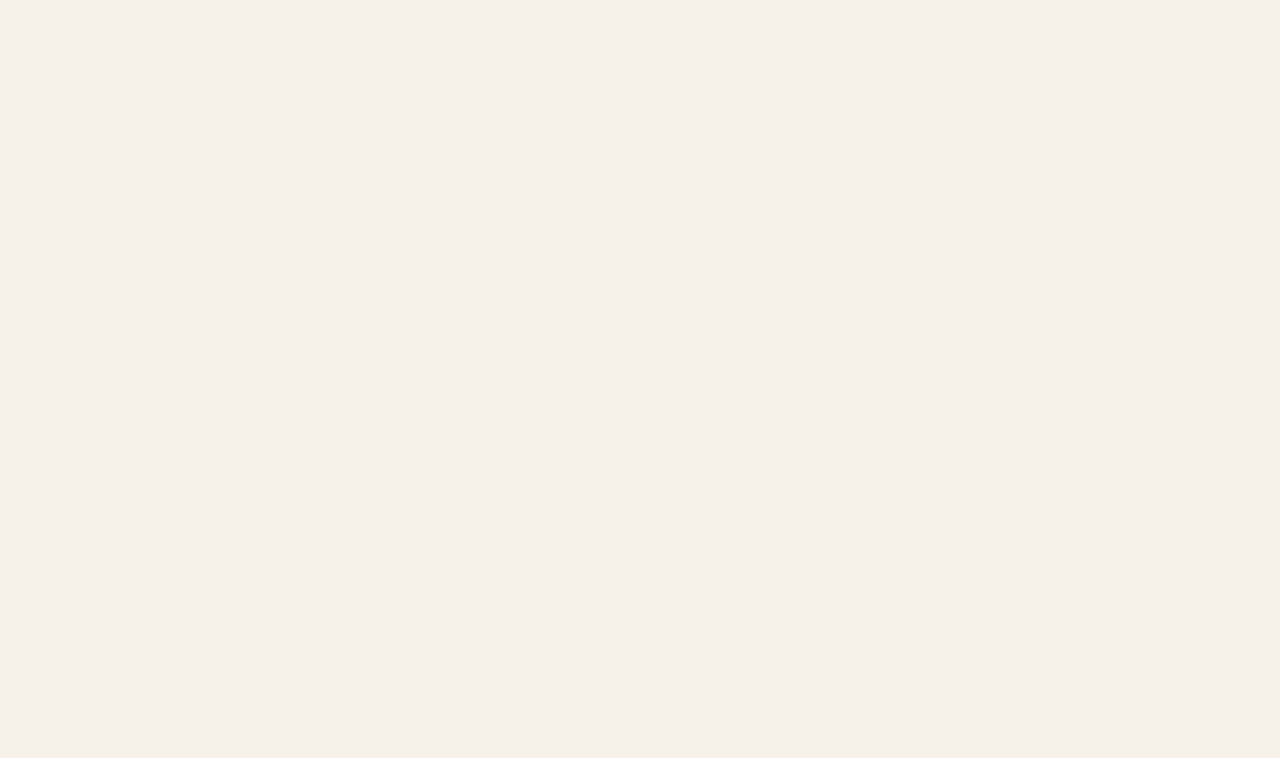
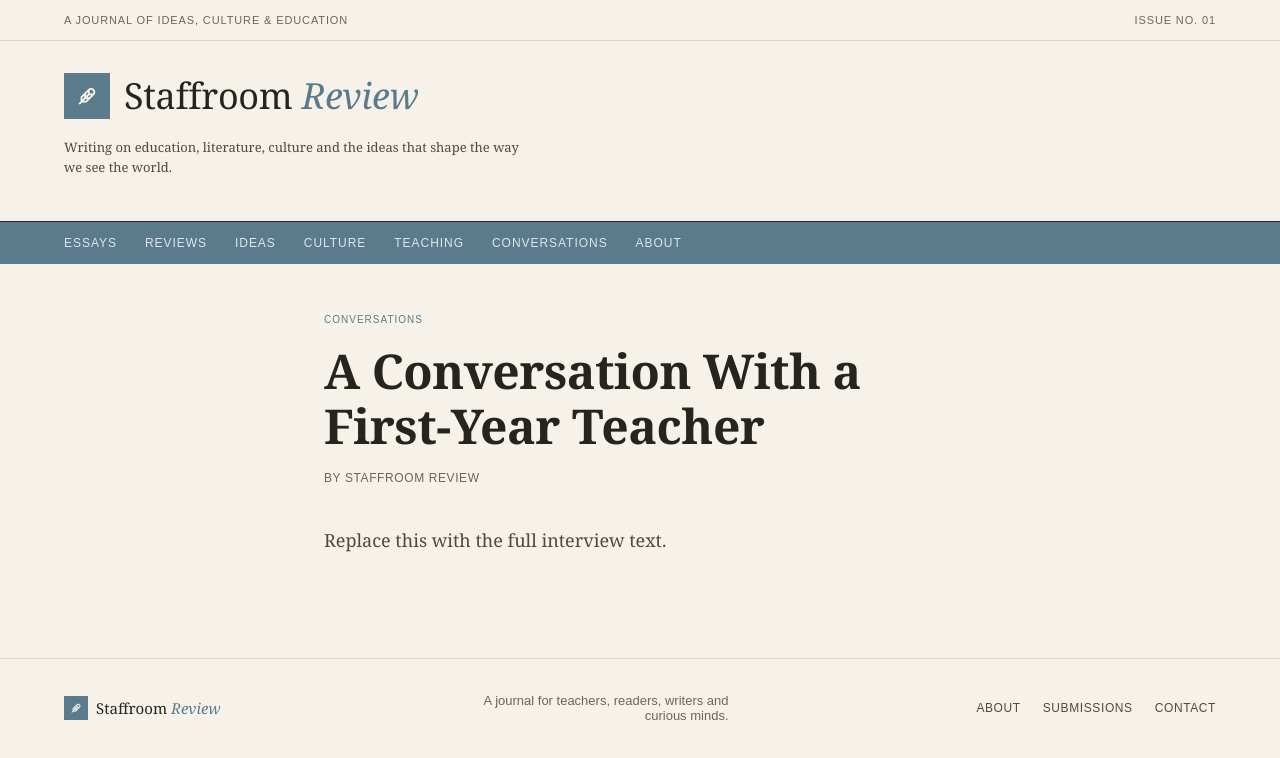
Before and after one commit to staffroom-review/staffroom-website, a Next.js app: page /essays/a-conversation-with-a-first-year-teacher in a window 1280 px wide. Before the commit this address had no page. Shown: the top 758 px of the page. Built offline with nearby package versions, Linux system fonts and the light colour scheme.

Commit message:
Refactor EssayPage to include additional story types

```diff
--- a/app/essays/[slug]/page.js
+++ b/app/essays/[slug]/page.js
@@ -1,9 +1,27 @@
 import { notFound } from "next/navigation";
-import { featured, stories } from "../../../lib/stories";
+import {
+  featured,
+  stories,
+  classroomStories,
+  lifeBeyond,
+  conversations,
+  letters,
+  verse,
+  notesReviews,
+} from "../../../lib/stories";
 import SiteHeader from "../../../components/SiteHeader";
 import SiteFooter from "../../../components/SiteFooter";
 
-const allStories = [featured, ...stories];
+const allStories = [
+  featured,
+  ...stories,
+  ...classroomStories,
+  ...lifeBeyond,
+  ...conversations,
+  ...letters,
+  ...verse,
+  ...notesReviews,
+];
 
 export default async function EssayPage({ params }) {
   const { slug } = await params;
@@ -24,7 +42,7 @@ export default async function EssayPage({ params }) {
             fontSize: "clamp(32px, 5vw, 48px)",
             lineHeight: 1.15,
             letterSpacing: "-0.01em",
-            color: "#211d16",
+            color: "#26241f",
             margin: "18px 0",
           }}
         >
@@ -40,8 +58,9 @@ export default async function EssayPage({ params }) {
               fontFamily: "Georgia, 'Times New Roman', serif",
               fontSize: 18,
               lineHeight: 1.7,
-              color: "#4a463c",
+              color: "#4f4a3f",
               marginBottom: 22,
+              whiteSpace: "pre-line",
             }}
           >
             {paragraph}
```
